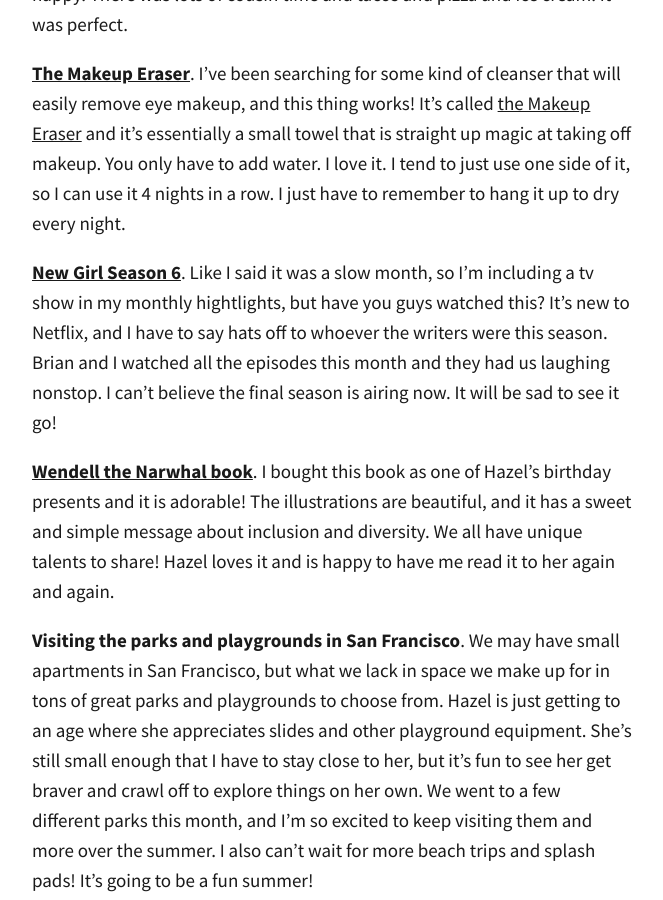
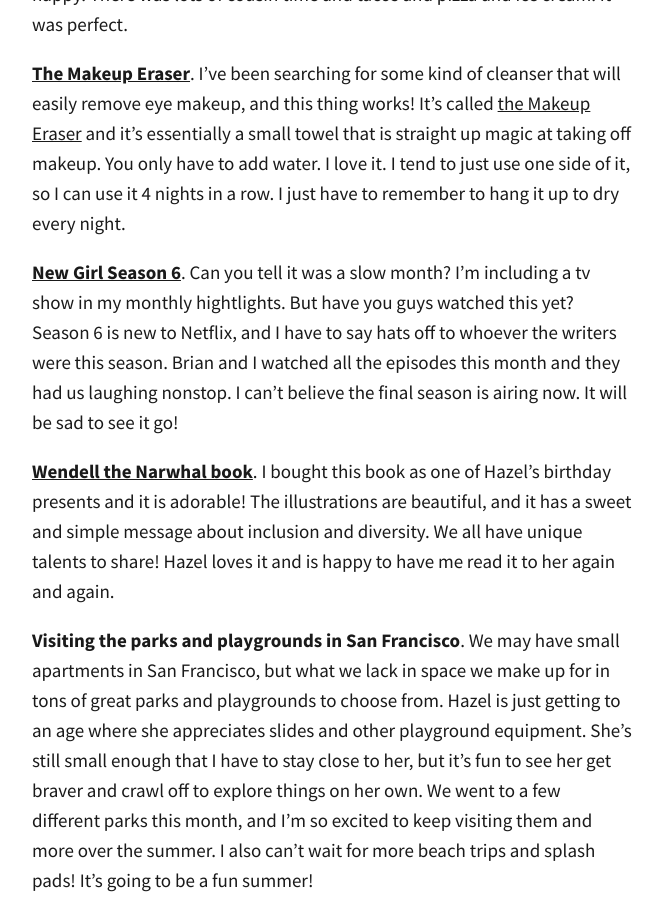
Before and after one commit to totiffany/totiffany.github.io, a Jekyll site: the page built from _posts/2018-05-31-5-Highlights-From-May.md, in a window 1280 px wide and 900 px high, scrolled down 1092 px. Shown: the whole window, without its empty margins (308-971 px from the left). Built offline with Jekyll 4.4.1, drawn with Linux system fonts in a browser that asks for light colours; our own code applies the rules of GitHub Pages for plain Markdown files; comment, search, counter and statistics services are not loaded.

Commit message:
Update 2018-05-31-5-Highlights-From-May.md

```diff
--- a/_posts/2018-05-31-5-Highlights-From-May.md
+++ b/_posts/2018-05-31-5-Highlights-From-May.md
@@ -16,7 +16,7 @@ To make sure I have plans to look forward to I've been trying to spend time with
 
 **[The Makeup Eraser](https://www.amazon.com/gp/product/B072C7ZJQ7/ref=as_li_tl?ie=UTF8&camp=1789&creative=9325&creativeASIN=B072C7ZJQ7&linkCode=as2&tag=redletterda04-20&linkId=784bbc490518b444bf1fee371023d52a)**. I've been searching for some kind of cleanser that will easily remove eye makeup, and this thing works! It's called [the Makeup Eraser](https://www.amazon.com/gp/product/B072C7ZJQ7/ref=as_li_tl?ie=UTF8&camp=1789&creative=9325&creativeASIN=B072C7ZJQ7&linkCode=as2&tag=redletterda04-20&linkId=784bbc490518b444bf1fee371023d52a) and it's essentially a small towel that is straight up magic at taking off makeup. You only have to add water. I love it. I tend to just use one side of it, so I can use it 4 nights in a row. I just have to remember to hang it up to dry every night.
 
-**[New Girl Season 6](https://www.netflix.com/title/70196145)**. Like I said it was a slow month, so I'm including a tv show in my monthly hightlights, but have you guys watched this? It's new to Netflix, and I have to say hats off to whoever the writers were this season. Brian and I watched all the episodes this month and they had us laughing nonstop. I can't believe the final season is airing now. It will be sad to see it go!
+**[New Girl Season 6](https://www.netflix.com/title/70196145)**. Can you tell it was a slow month? I'm including a tv show in my monthly hightlights. But have you guys watched this yet? Season 6 is new to Netflix, and I have to say hats off to whoever the writers were this season. Brian and I watched all the episodes this month and they had us laughing nonstop. I can't believe the final season is airing now. It will be sad to see it go!
 
 **[Wendell the Narwhal book](https://www.amazon.com/gp/product/1927018668/ref=as_li_tl?ie=UTF8&camp=1789&creative=9325&creativeASIN=1927018668&linkCode=as2&tag=redletterda04-20&linkId=2c5ac7f31d8ab8da5806e7de258faeea)**. I bought this book as one of Hazel's birthday presents and it is adorable! The illustrations are beautiful, and it has a  sweet and simple message about inclusion and diversity. We all have unique talents to share! Hazel loves it and is happy to have me read it to her again and again.
 
```
